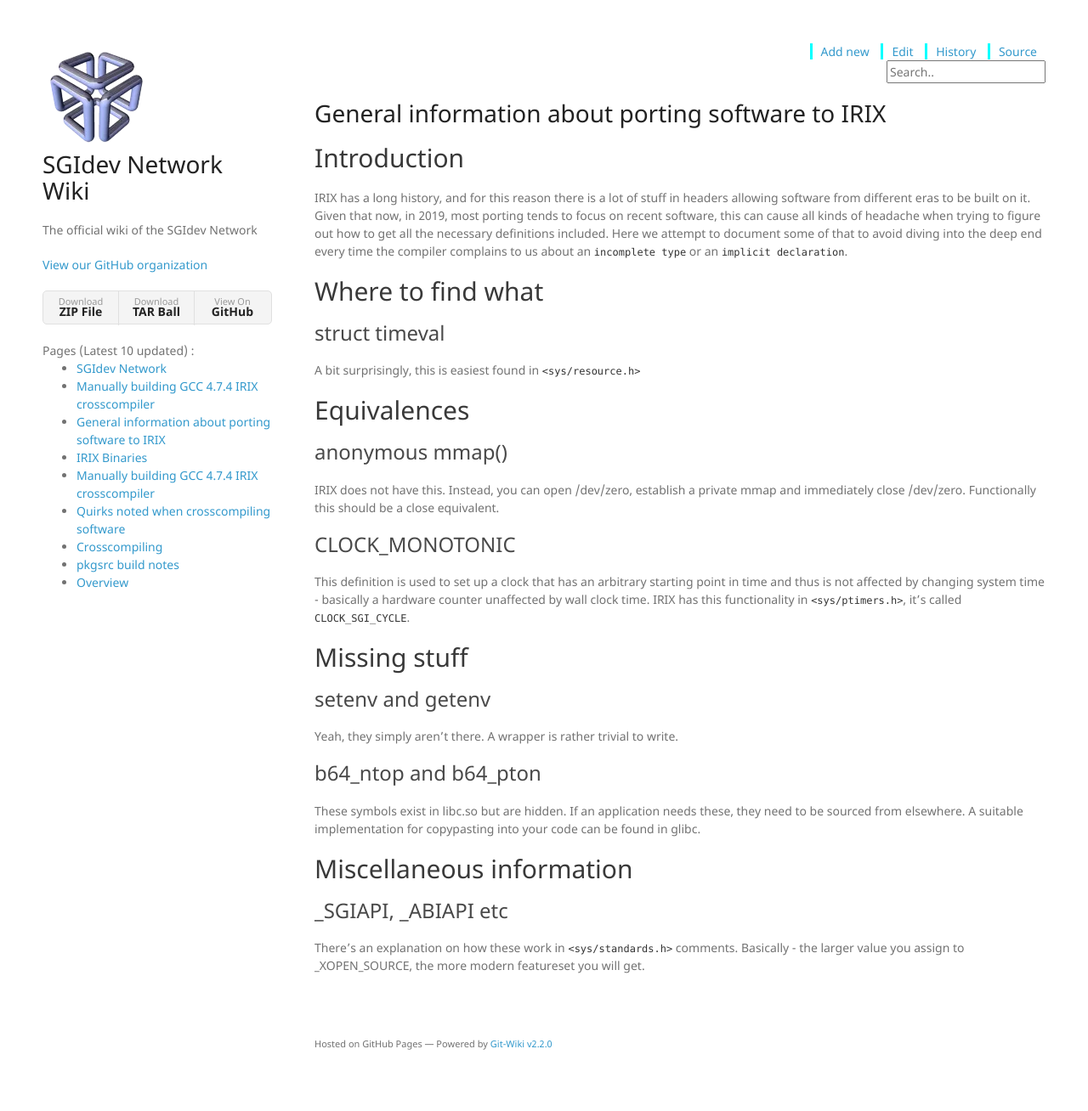
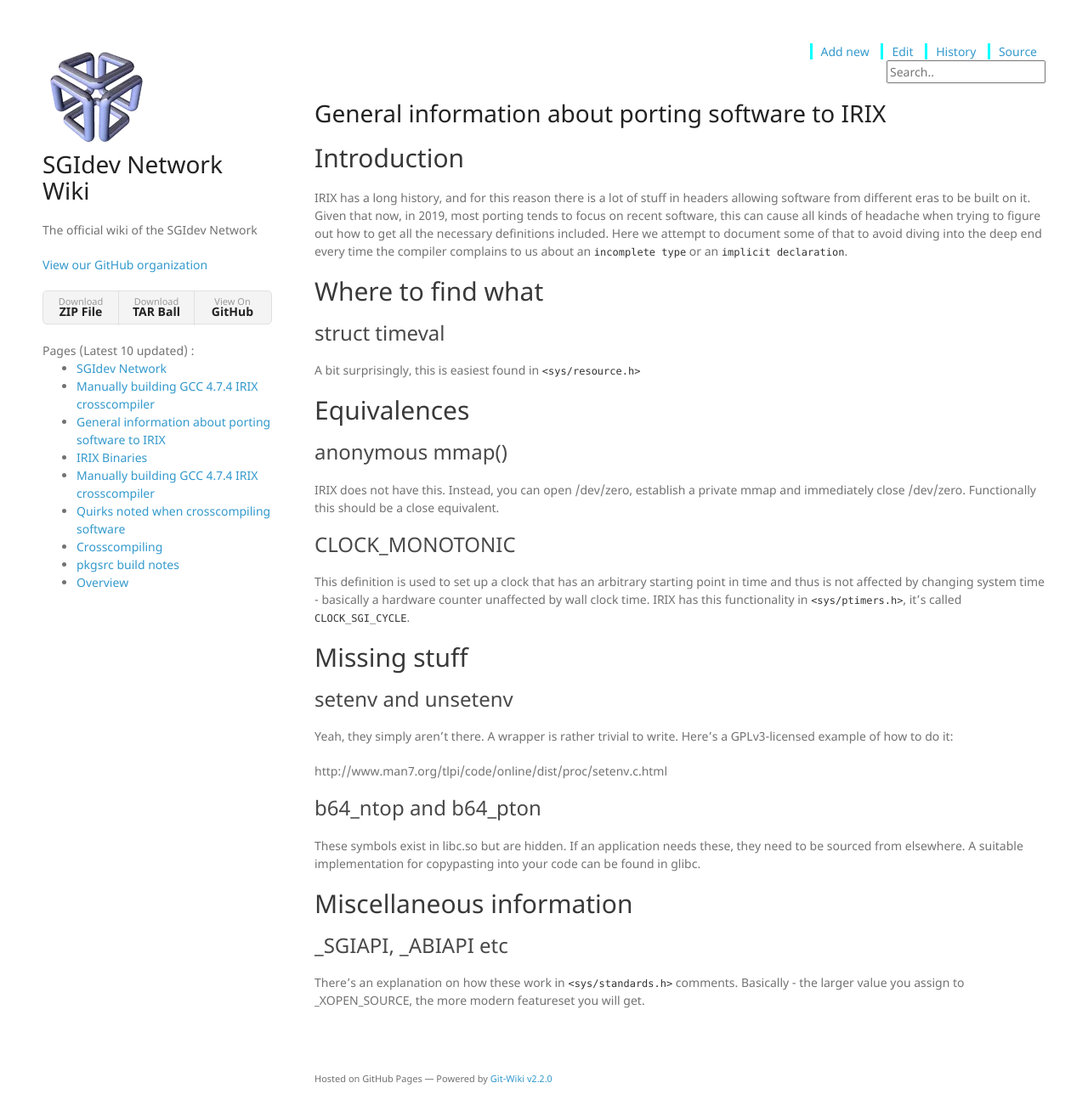
Before and after one commit to sgidevnet/sgidevnet.github.io, a Jekyll site: the page built from wiki/General_information_about_porting_software_to_IRIX.md, in a window 1280 px wide. Shown: the whole page at 85% size. Built offline with Jekyll 4.4.1, drawn with Linux system fonts in a browser that asks for light colours; nearby versions of some CDN libraries; our own code applies the rules of GitHub Pages for plain Markdown files; before the commit the page ends 1267 px from its top, so only the background shows below that.

Commit message:
fix title + add an example implementation of setenv/unsetenv

```diff
--- a/wiki/General_information_about_porting_software_to_IRIX.md
+++ b/wiki/General_information_about_porting_software_to_IRIX.md
@@ -35,9 +35,12 @@ time. IRIX has this functionality in `<sys/ptimers.h>`, it's called
 
 ## Missing stuff
 
-### setenv and getenv
+### setenv and unsetenv
 
-Yeah, they simply aren't there. A wrapper is rather trivial to write.
+Yeah, they simply aren't there. A wrapper is rather trivial to
+write. Here's a GPLv3-licensed example of how to do it:
+
+http://www.man7.org/tlpi/code/online/dist/proc/setenv.c.html
 
 ### b64_ntop and b64_pton
 
```
